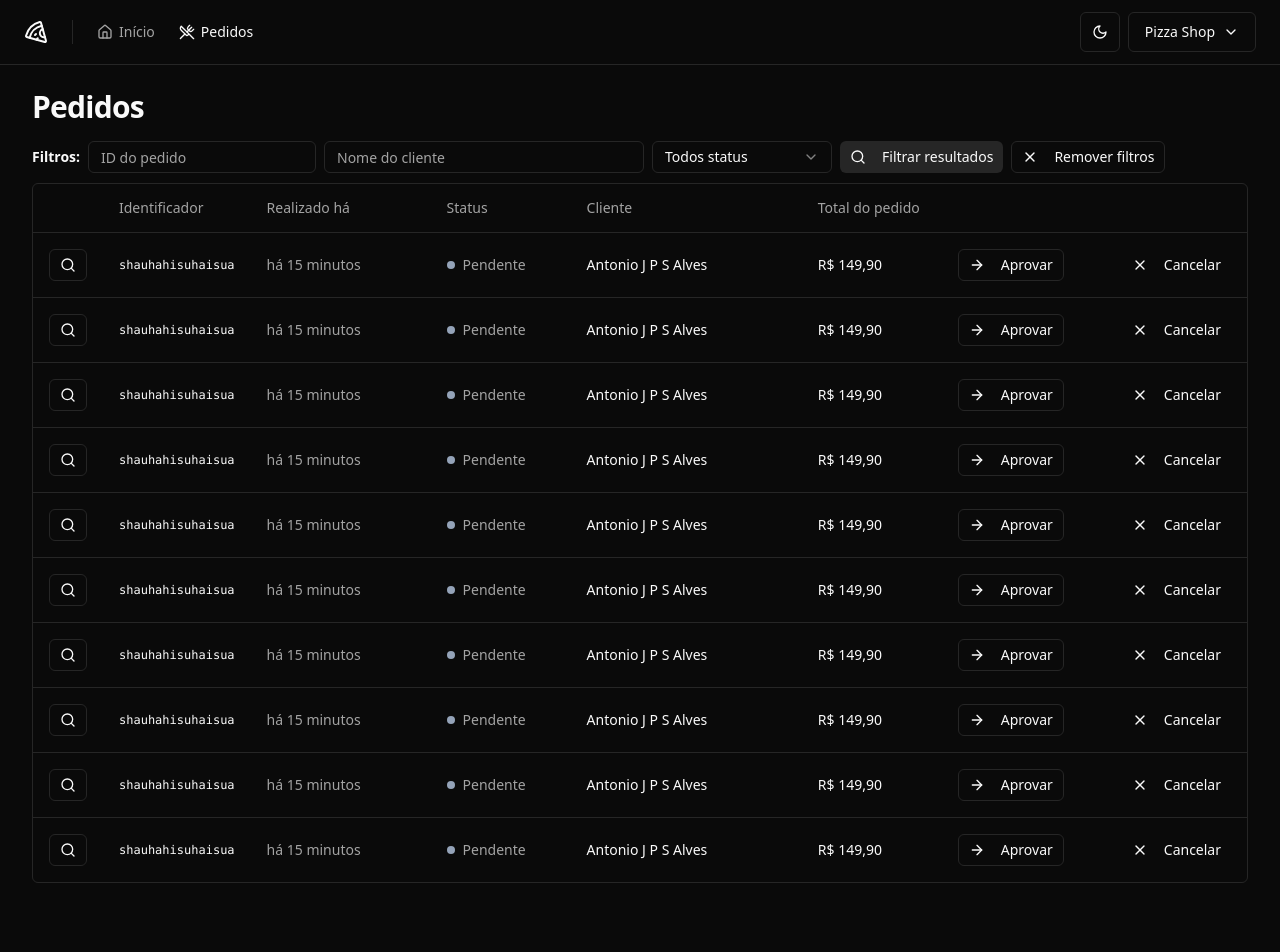
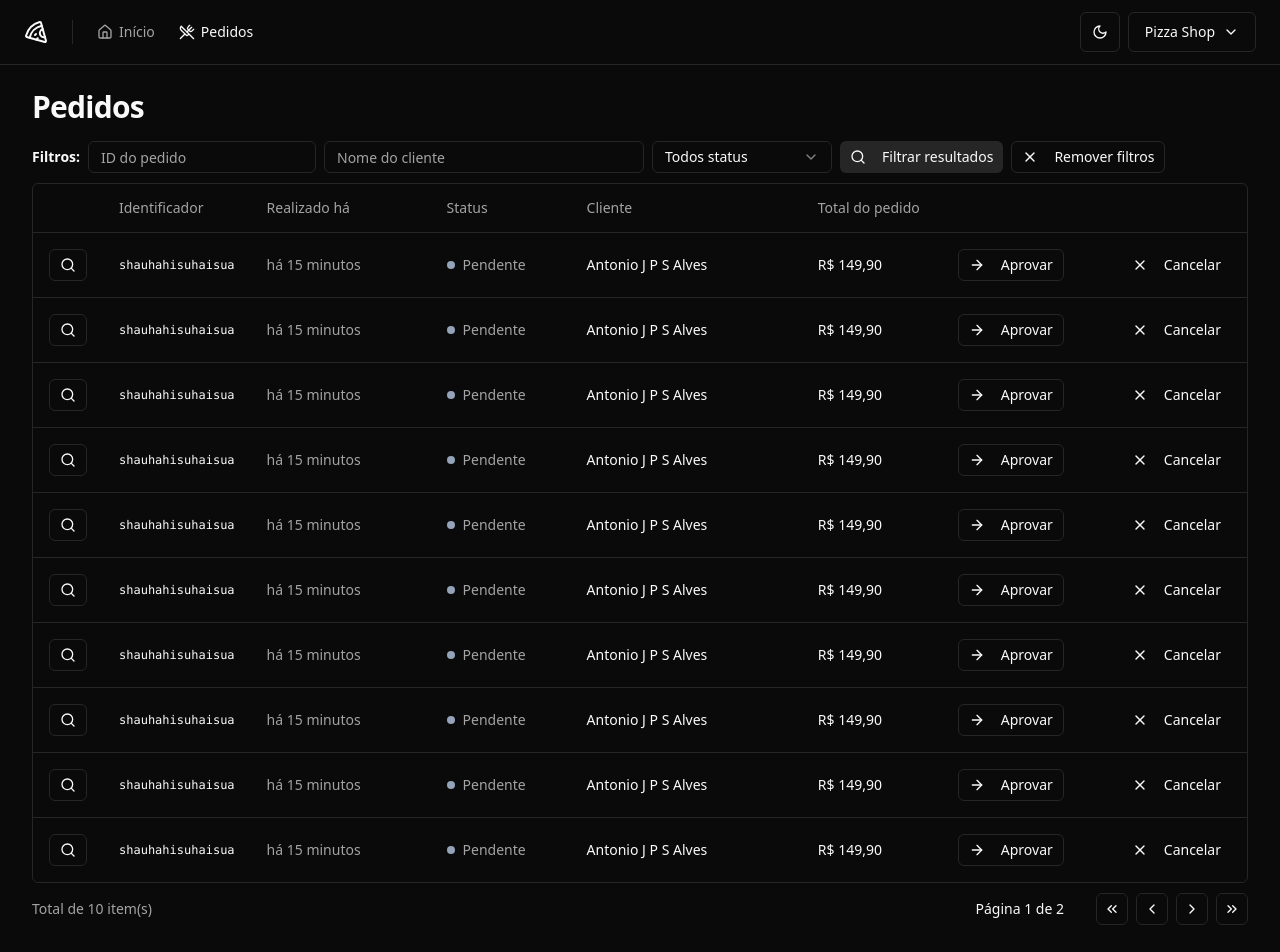
Before and after one commit to antoniojpsalves/pizzashop, a React (Vite) app: page /orders in a window 1280 px wide. Shown: the top 952 px of the page. Before the commit the page ends 915 px from the top, so only its background shows below. Built offline with nearby package versions, Linux system fonts and the light colour scheme.

Commit message:
:sparkles: feat: generic pagination component

```diff
--- /dev/null
+++ b/src/components/custom/pagination.tsx
@@ -0,0 +1,53 @@
+import {
+  ChevronLeft,
+  ChevronRight,
+  ChevronsLeft,
+  ChevronsRight,
+} from 'lucide-react'
+
+import { Button } from '../ui/button'
+
+export interface PaginationProps {
+  pageIndex: number
+  totalCount: number
+  perPage: number
+}
+
+export function Pagination({
+  pageIndex,
+  totalCount,
+  perPage,
+}: PaginationProps) {
+  const pages = Math.ceil(totalCount / perPage) || 1
+
+  return (
+    <div className="flex items-center justify-between">
+      <span className="text-sm text-muted-foreground">
+        Total de {totalCount} item(s)
+      </span>
+      <div className="flex items-center gap-6 lg:gap-8">
+        <div className="text-sm font-medium">
+          Página {pageIndex + 1} de {pages}
+        </div>
+        <div className="flex items-center gap-2">
+          <Button variant="outline" className="h-8 w-8 p-0">
+            <ChevronsLeft className="h-4 w-4" />
+            <span className="sr-only">Primeira página</span>
+          </Button>
+          <Button variant="outline" className="h-8 w-8 p-0">
+            <ChevronLeft className="h-4 w-4" />
+            <span className="sr-only">Página anterior</span>
+          </Button>
+          <Button variant="outline" className="h-8 w-8 p-0">
+            <ChevronRight className="h-4 w-4" />
+            <span className="sr-only">Próxima página</span>
+          </Button>
+          <Button variant="outline" className="h-8 w-8 p-0">
+            <ChevronsRight className="h-4 w-4" />
+            <span className="sr-only">Última página</span>
+          </Button>
+        </div>
+      </div>
+    </div>
+  )
+}
--- a/src/pages/app/orders/orders.tsx
+++ b/src/pages/app/orders/orders.tsx
@@ -1,5 +1,6 @@
 import { Helmet } from 'react-helmet-async'
 
+import { Pagination } from '@/components/custom/pagination'
 import {
   Table,
   TableBody,
@@ -17,7 +18,7 @@ export function Orders() {
       <Helmet title="Pedidos" />
       <div className="flex flex-col gap-4">
         <h1 className="text-3xl font-bold tracking-tight">Pedidos</h1>
-      </div>
+
         <div className="space-y-2.5">
           <OrderTableFilters />
           <div className="rounded-md border">
@@ -41,6 +42,9 @@ export function Orders() {
               </TableBody>
             </Table>
           </div>
+
+          <Pagination pageIndex={0} perPage={6} totalCount={10} />
+        </div>
       </div>
     </>
   )
```
Lines whose indentation alone changed are shown as unchanged.
